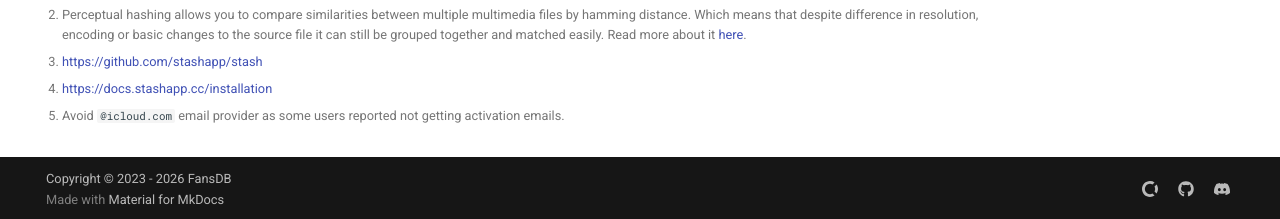
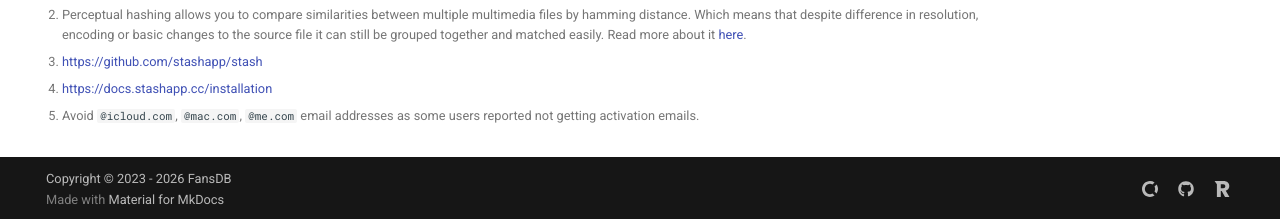
Before and after one commit to FansDB/docs, an MkDocs documentation site: the page built from docs/index.md, in a window 1280 px wide and 1201 px high. Shown: the part 979-1198 px from the top of the window. Built offline with MkDocs 1.6.1 and Material for MkDocs 9.7.7, drawn with Linux system fonts in a browser that asks for light colours; comment, search, counter and statistics services are not loaded.

Commit message:
Update application link and email provider warnings in documentation

```diff
--- a/docs/index.md
+++ b/docs/index.md
@@ -18,7 +18,7 @@
 
 ## Accessing FansDB
 
-1. Submit an [application to join](https://cryptpad.fr/form/#/2/form/view/RVkCo6oH3uY53GDaHkbevathvxzgyrxRcijr6cfNNe0/embed/){target=_blank}.
+1. Submit an [application to join](https://cryptpad.fr/form/#/2/form/view/qsc+HomZkJmjfQp0QRTDhN8JHgVt35pl1tG2n06Gy5o/embed/){target=_blank}.
 2. Once you receive an invitation code, register an account at [https://fansdb.cc/register](https://fansdb.cc/register){target=_blank}.[^5]
 3. Login using your username (not email) and password.
 4. While logged in, click on your :fontawesome-solid-user: username at the top of the menu bar and find an **API key** and **GraphQL Endpoint** sections.
@@ -31,4 +31,4 @@
 [^2]: Perceptual hashing allows you to compare similarities between multiple multimedia files by hamming distance. Which means that despite difference in resolution, encoding or basic changes to the source file it can still be grouped together and matched easily. Read more about it [here](https://en.wikipedia.org/wiki/Perceptual_hashing){target=_blank}.
 [^3]: [https://github.com/stashapp/stash](https://github.com/stashapp/stash){target=_blank}
 [^4]: [https://docs.stashapp.cc/installation](https://docs.stashapp.cc/installation){target=_blank}
-[^5]: Avoid `@icloud.com` email provider as some users reported not getting activation emails.
+[^5]: Avoid `@icloud.com`, `@mac.com`, `@me.com` email addresses as some users reported not getting activation emails.
--- a/mkdocs.yml
+++ b/mkdocs.yml
@@ -131,8 +131,8 @@
       link: https://opencollective.com/stashapp
     - icon: fontawesome/brands/github
       link: https://github.com/FansDB
-    - icon: simple/discord
-      link: https://discord.gg/dhJaFAgYAj
+    - icon: simple/revoltdotchat
+      link: https://stt.gg/jN4SfGfj
 #    - icon: simple/codeberg
 #      link: https://codeberg.org/FansDB
 
```
